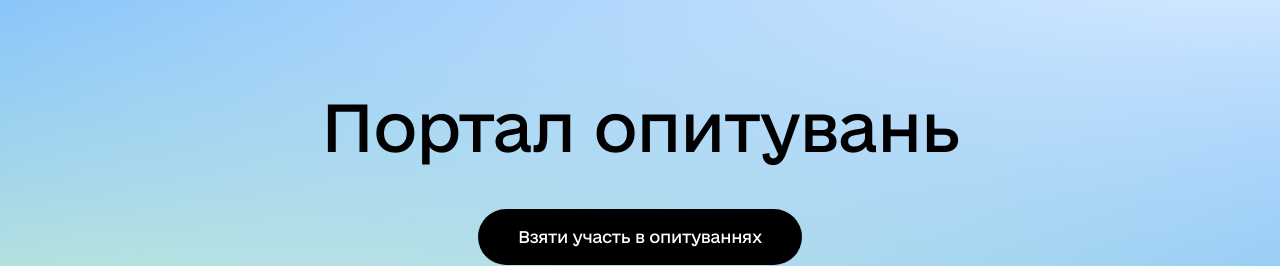
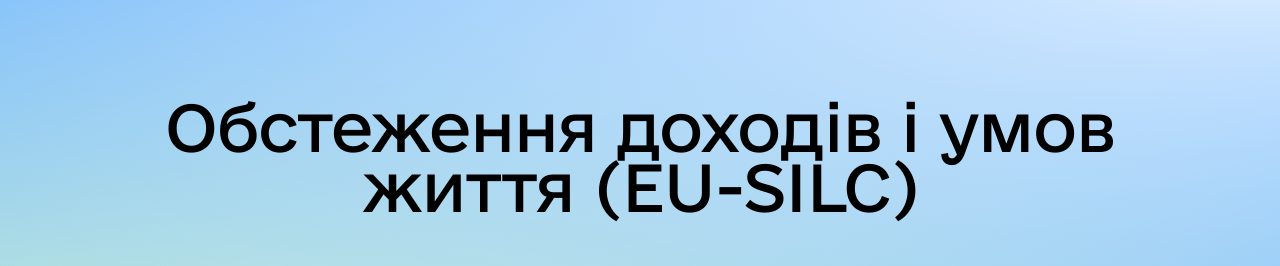
Before and after one commit to This2-ShallPass/survey.stat.gov.ua, a plain HTML site: page index.html in a window 1280 px wide. Shown: the part 65-331 px from the top of the page. Drawn offline with Linux system fonts and the light colour scheme.

Commit message:
Обстеження доходів і умов життя (EU-SILC)
Обстеження доходів і умов життя (EU-SILC)

```diff
--- a/index.html
+++ b/index.html
@@ -81,7 +81,7 @@
             </ul>
           </nav>
           <div class="header__content">
-            <h1 class="header__title">Портал опитувань</h1>
+            <h1 class="header__title">Обстеження доходів і умов життя (EU-SILC)</h1>
             <div class="header__cta">
               <a
                 href="https://survey.stat.gov.ua/client?autoLogin=true"
```
